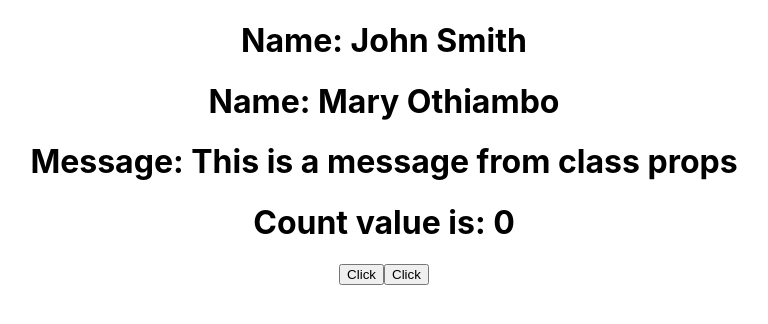
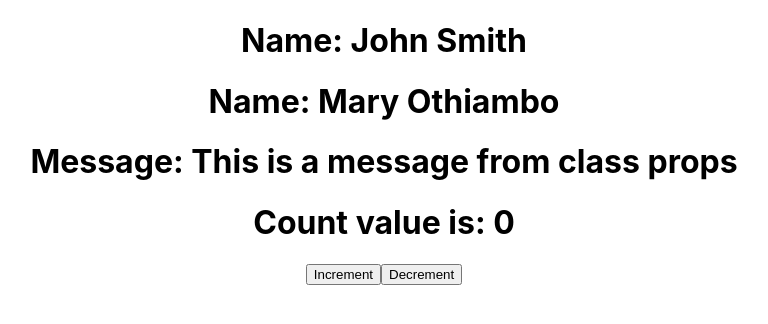
Before and after one commit to Ramas-21/react_tutorial, a React (Create React App) app: page / in a window 1280 px wide. Shown: the top 324 px of the page, without its empty margins (256-1024 px from the left). Built offline with nearby package versions, Linux system fonts and the light colour scheme.

Commit message:
increment and decrement button

```diff
--- a/src/components/Counter.js
+++ b/src/components/Counter.js
@@ -23,8 +23,8 @@ class Counter extends Component {
     return (
       <div>
         <h1>Count value is: {this.state.counter}</h1>
-        <button onClick={() => this.increment()}>Click</button>
-        <button onClick={() => this.decrement()}>Click</button>
+        <button onClick={() => this.increment()}>Increment</button>
+        <button onClick={() => this.decrement()}>Decrement</button>
       </div>
     );
   }
```
